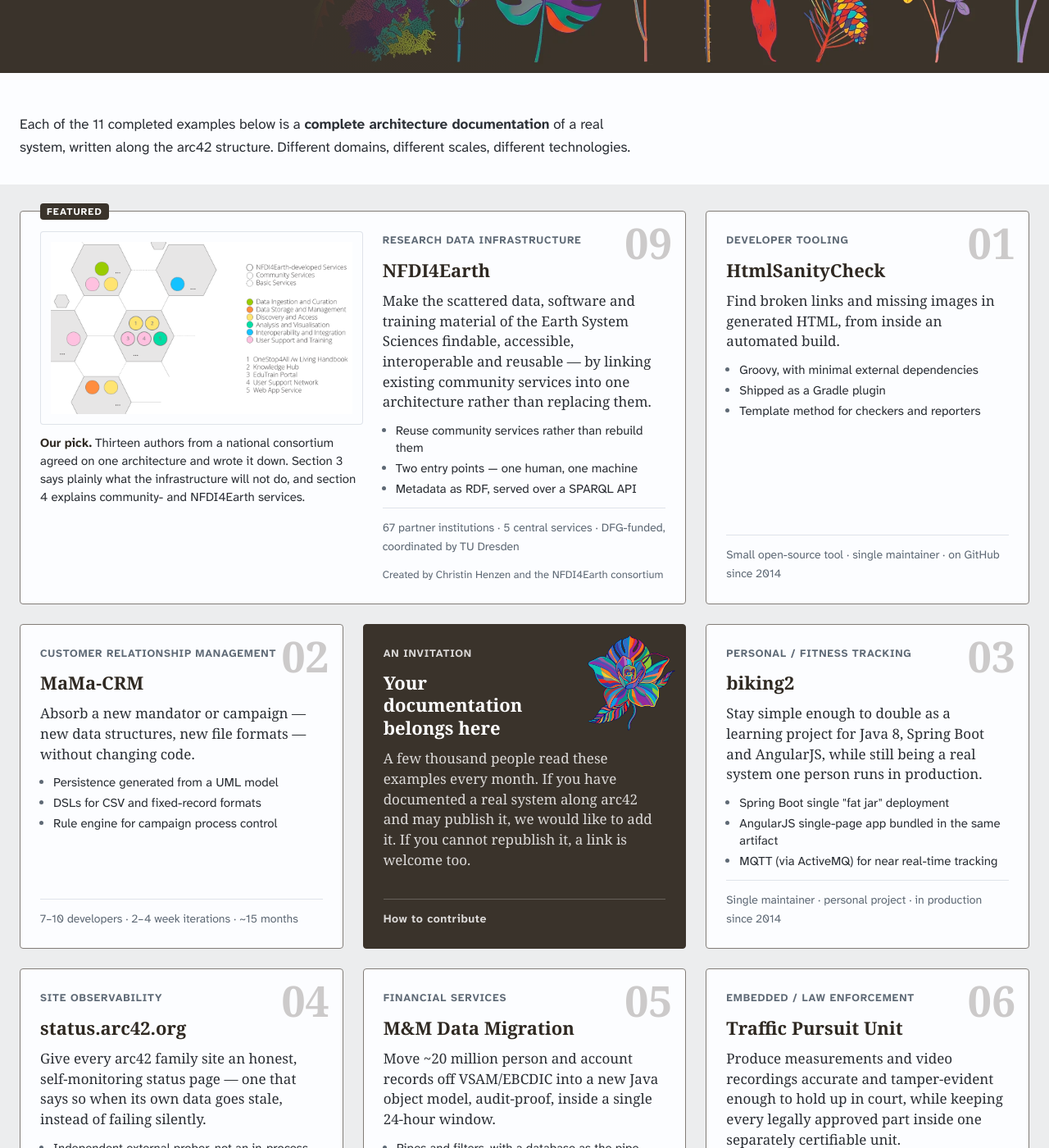
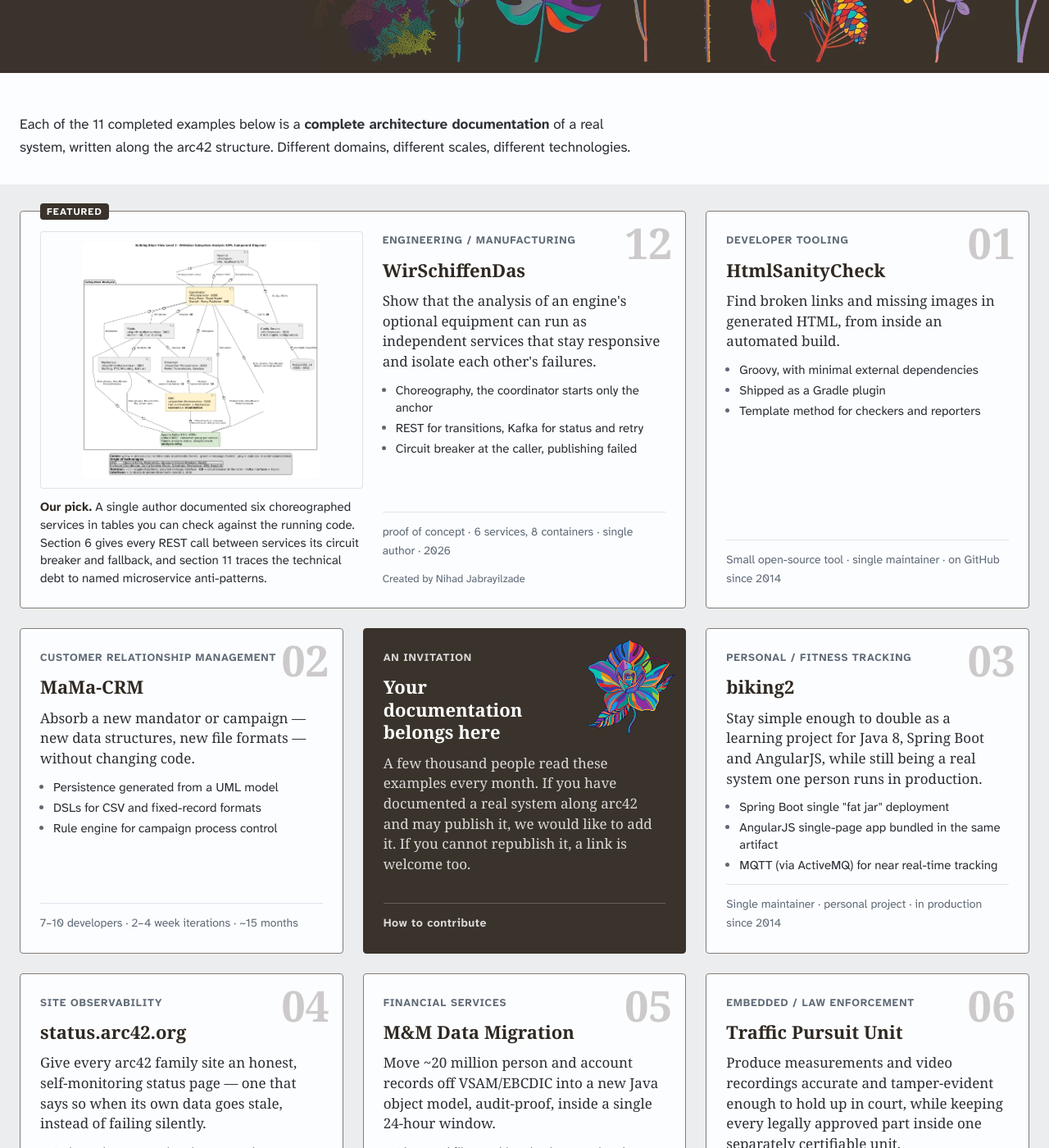
Before and after one commit to arc42/examples.arc42.org-site, a Jekyll site: the page built from index.md, in a window 1280 px wide and 1400 px high, scrolled down 227 px. Shown: the whole window at 82% size. Built offline with Jekyll 4.4.1, drawn with Linux system fonts in a browser that asks for light colours; some web fonts are replaced; some of the changed text lies outside the part shown.

Commit message:
feature "WirSchiffenDas"

```diff
--- a/_includes/system-tile.html
+++ b/_includes/system-tile.html
@@ -59,6 +59,9 @@
 
   An announced tile is never "added": it has nothing to read yet, and it
   already carries the one stamp it needs.
+
+  Nor is the featured tile (2026-10-30). One label per tile is enough, and
+  "Featured" is the one that says why the tile stands first.
 {%- endcomment -%}
 {%- comment -%}
   `sys` used to be read bare, as the layout's loop variable. The featured
@@ -67,7 +70,7 @@
 {%- endcomment -%}
 {%- assign sys = include.sys -%}
 {%- assign added = '' -%}
-{%- if include.recent and sys.imported and sys.upcoming != true -%}
+{%- if include.recent and sys.imported and sys.upcoming != true and include.featured == nil -%}
   {%- assign imp = sys.imported | append: '' -%}
   {%- assign since = include.recent.since | append: '' -%}
   {%- if imp >= since -%}
@@ -129,8 +132,9 @@
     and the title, goal and decisions stay on the row's shared baseline, the
     same argument that put the byline last. Real text, directly after the
     title, for the stamp's reason: a reader who cannot see the tab still
-    hears "NFDI4Earth, Featured, Added Sep 2026". The hidden commas keep the
-    two labels from running together when read aloud.
+    hears "<title>, Added Sep 2026". The hidden comma keeps the label from
+    running into the title when read aloud. A tile carries one tab at most:
+    the featured tile never gets "Added" (see RECENTLY ADDED above).
   {%- endcomment -%}
   {%- if include.featured or added != '' -%}
   <p class="ex-tile__tabs">
--- a/index.md
+++ b/index.md
@@ -63,16 +63,18 @@
 # tile has two columns to show it in. Delete the block, or let `until` pass,
 # and the grid is back to plain `order`.
 featured:
-  system: nfdi4earth
-  until: 2026-10-31
+  system: wirschiffendas
+  until: 2026-11-30
   why: >-
-    Thirteen authors from a national consortium agreed on one architecture
-    and wrote it down. Section 3 says plainly what the infrastructure will
-    not do, and section 4 explains community- and NFDI4Earth services.
-  image: images/02-software-architecture.png
+    A single author documented six choreographed services in tables you can
+    check against the running code. Section 6 gives every REST call between
+    services its circuit breaker and fallback, and section 11 traces the
+    technical debt to named microservice anti-patterns.
+  image: images/building-block-view-level2.png
   alt: >-
-    The NFDI4Earth services drawn as a honeycomb, coloured by function, with
-    the five services the consortium builds itself numbered one to five.
+    Component diagram of the analysis subsystem. The coordinator starts
+    Fluids, Fluids calls Drivetrain and Mechanical, both feed EMS, and every
+    service exchanges status and results over Kafka.
 ---
 
 {%- comment -%}
```
Also changed, not shown: DESIGN.md (+4 -0 lines), .claude/skills/featured-example/SKILL.md (added).
